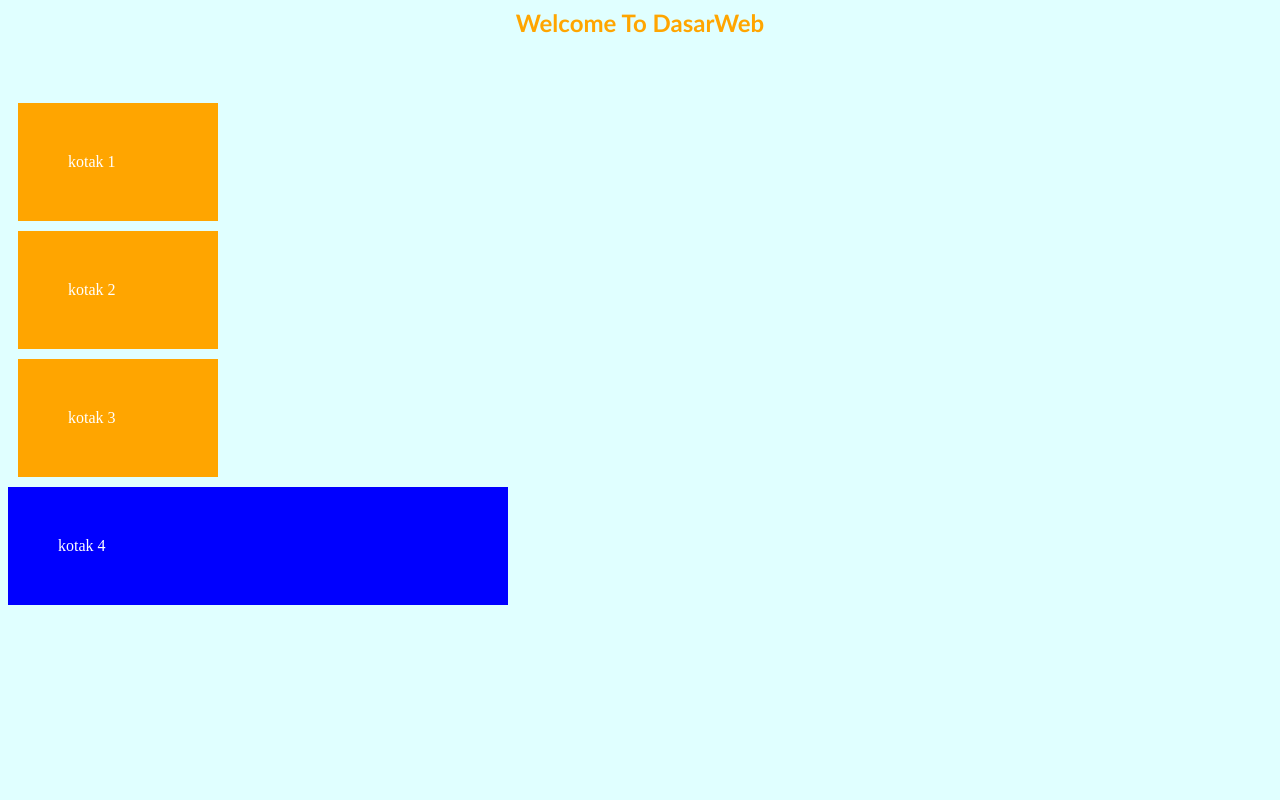
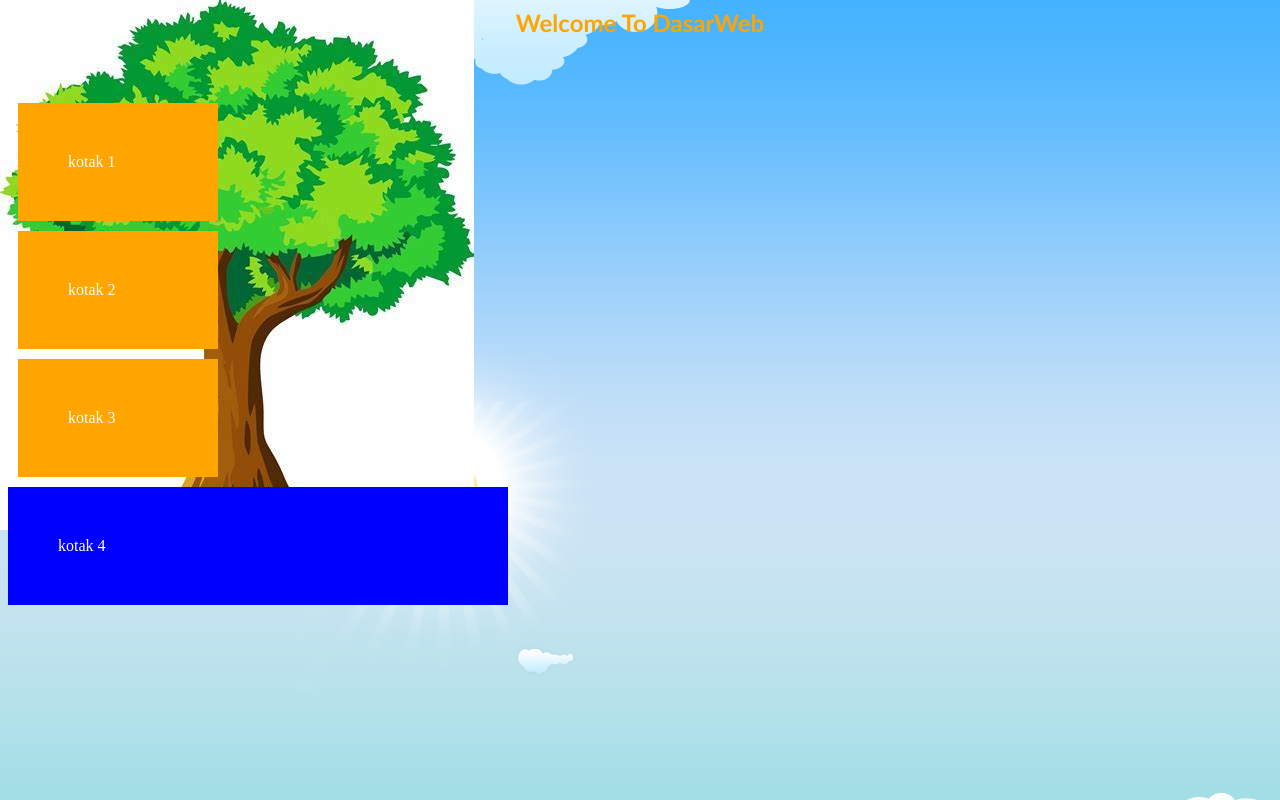
Before and after one commit to AndreasGaleDwiJaya/dasarWeb, a PHP site: page / in a window 1280 px wide. Run offline with PHP 8.4, Linux system fonts and the light colour scheme.

Commit message:
Pertemuan 2 - Praktikum 5

```diff
--- a/style.css
+++ b/style.css
@@ -20,6 +20,7 @@ h2{
 }
 
 body{
-    background: lightcyan;
-    color: white:
+    background: url('img/tree.jpg'), url('img/field.png');
+    background-repeat : no-repeat, repeat;
+    color: white;
 }
```
Also changed, not shown: gambar2.jpg (added), img/field.png (added), img/gambar.JPG (added), img/gambar2.jpg (added), img/tree.jpg (added).
